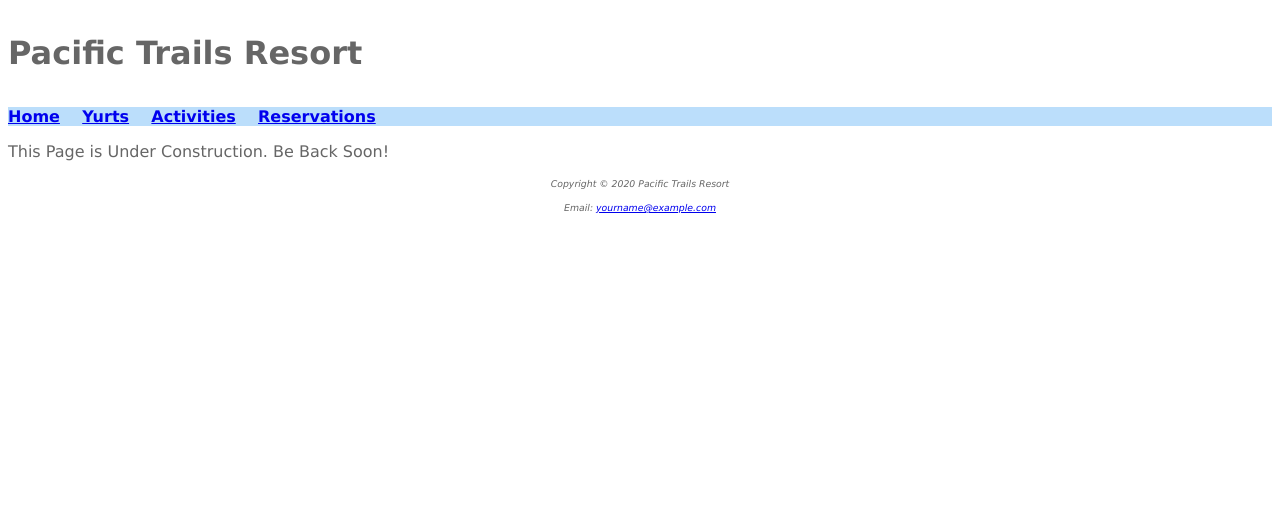
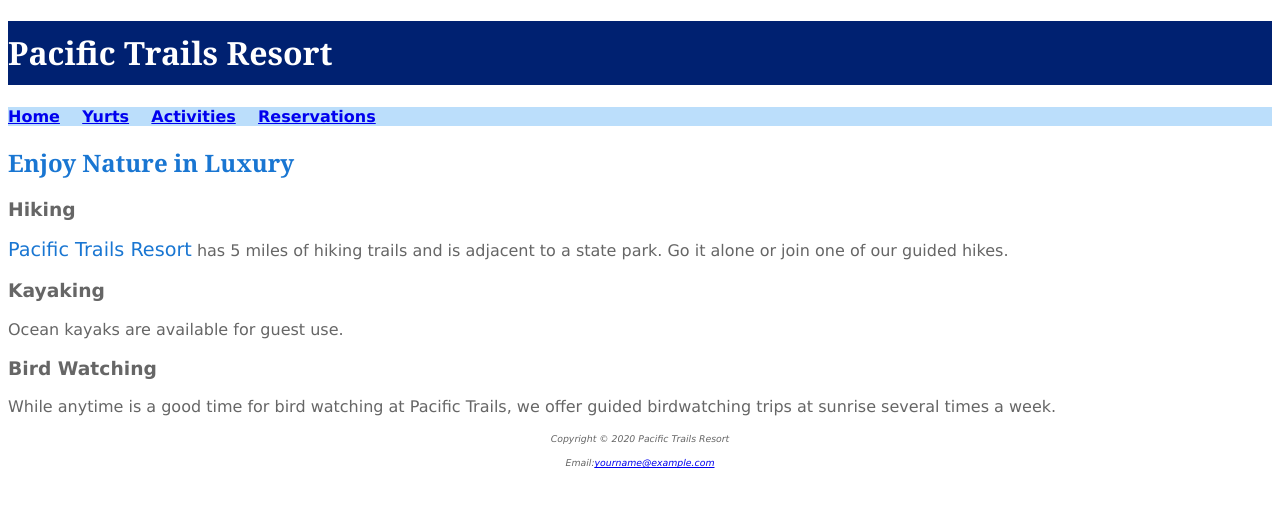
Before and after one commit to ADrinkwalter/pacific, a plain HTML site: page activities.html in a window 1280 px wide. Drawn offline with Linux system fonts and the light colour scheme.

Commit message:
Add files via upload

```diff
--- a/activities.html
+++ b/activities.html
@@ -7,17 +7,31 @@
   <link rel="stylesheet" href="pacific.css">
 </head>
 <body>
+  <div id="wrapper">
+    <header>
       <h1>Pacific Trails Resort</h1>
+    </header>
     <nav>
       <a href="index.html"><b>Home</b></a>&nbsp;&nbsp;&nbsp;
       <a href="yurts.html"><b>Yurts</b></a>&nbsp;&nbsp;&nbsp;
       <a href="activities.html"><b>Activities</b></a>&nbsp;&nbsp;&nbsp;
       <a href="reservations.html"><b>Reservations</b></a>
     </nav>
-  <p>This Page is Under Construction. Be Back Soon!</p>
+    <div id="trailhero">
+    </div>
+    <div id="content">
+      <h2>Enjoy Nature in Luxury</h2>
+      <h3>Hiking</h3>
+      <p><span class="resort">Pacific Trails Resort</span> has 5 miles of hiking trails and is adjacent to a state park. Go it alone or join one of our guided hikes.</p>
+      <h3>Kayaking</h3>
+      <p>Ocean kayaks are available for guest use.</p>
+      <h3>Bird Watching</h3>
+      <p>While anytime is a good time for bird watching at Pacific Trails, we offer guided birdwatching trips at sunrise several times a week.</p>
+    </div>
     <footer>
       <p><small><i>Copyright © 2020 Pacific Trails Resort</i></small></p>
-    <p><small><i>Email: <a href="mailto:yourname@example.com">yourname@example.com</a></i></small></p>
+      <p><small><i>Email:<a href="mailto:yourname@example.com">yourname@example.com</a></i></small></p>
     </footer>
+  </div>
 </body>
 </html>
```
Also changed, not shown: index.html (+10 -3 lines), reservations.html (+4 -1 lines), yurts.html (+9 -2 lines). Lines whose indentation alone changed are shown as unchanged.
